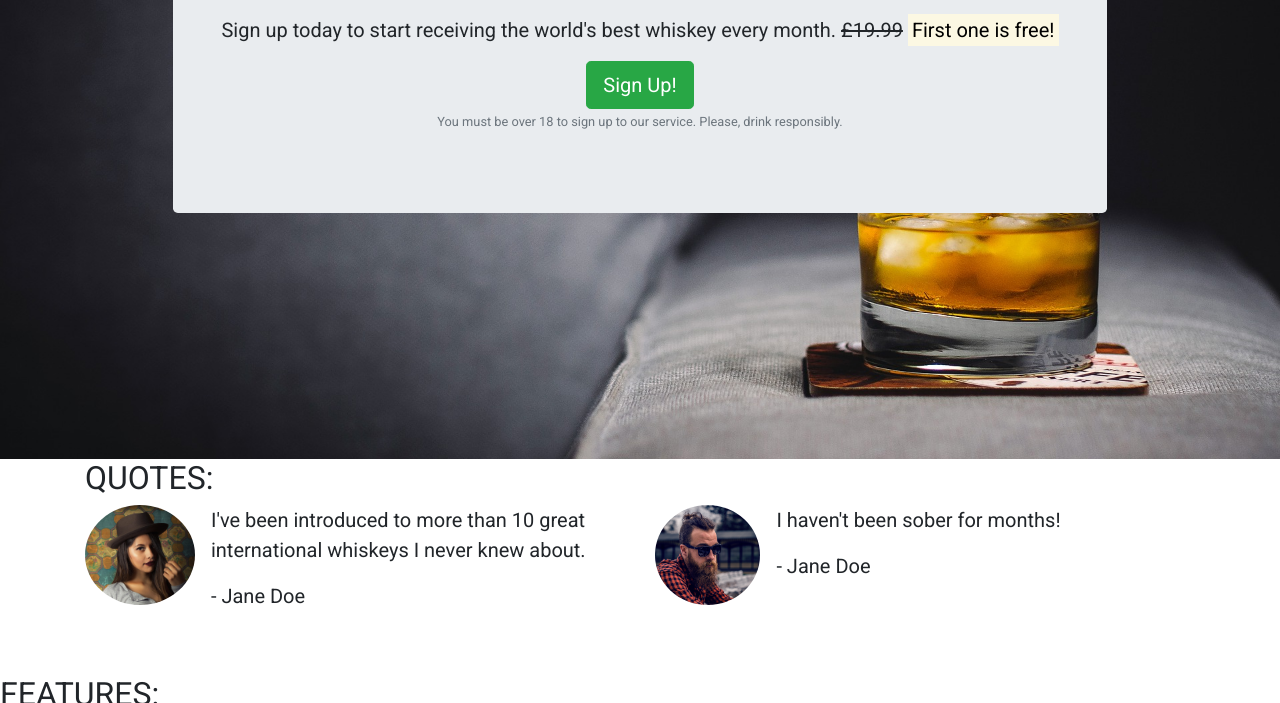
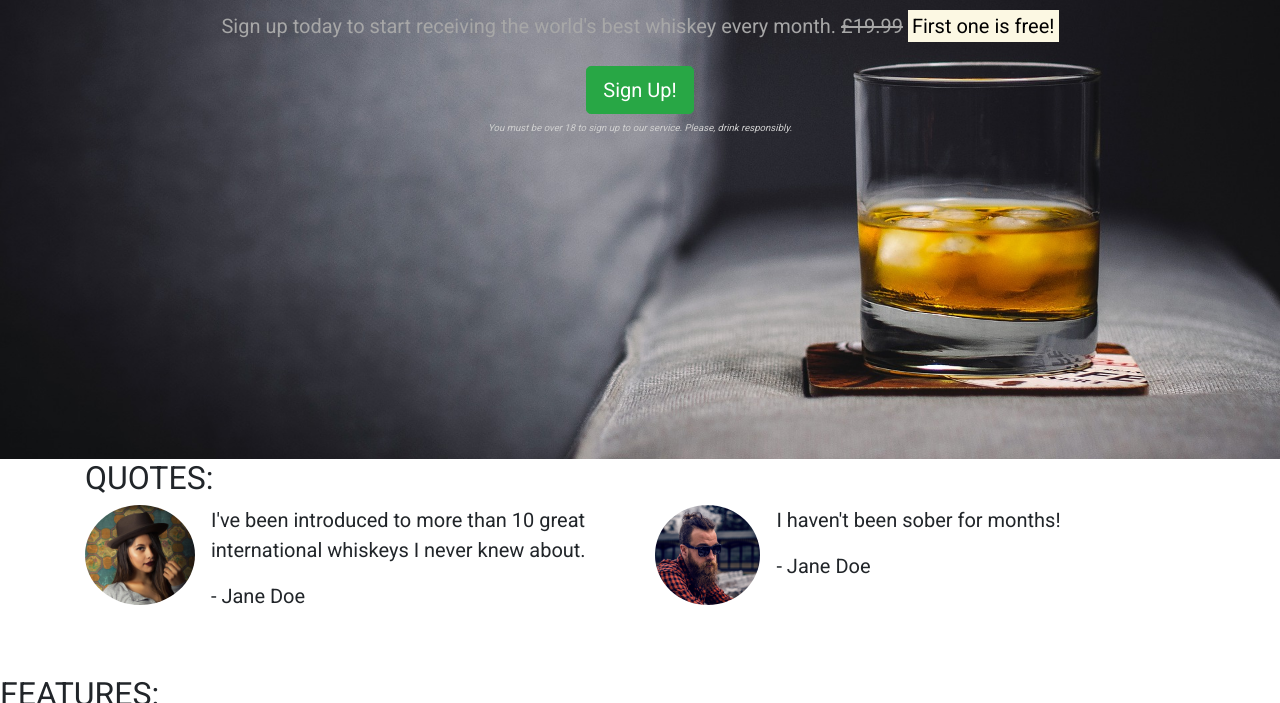
Before and after one commit to krandon1986/whiskey-drop, a plain HTML site: page index.html in a window 1280 px wide. Shown: the part 397-1100 px from the top of the page. Drawn offline with nearby package versions, Linux system fonts and the light colour scheme.

Commit message:
Abjust the font color in the callout section

```diff
--- a/css/style.css
+++ b/css/style.css
@@ -24,8 +24,23 @@ body {
 
 /* Jumbotron */
 
+.jumbotron {
+    background-color: transparent;
+}
+
 .jumbotron-header {
     color: white;
     font-weight: bold;
     margin-bottom: 30px;
 }
+
+.jumbotron .lead{
+    margin: 25px 0;
+    color: #a7a7a7;
+}
+
+.jumbotron small {
+    font-size: 60%;
+    font-style: italic;
+    color: #d0d0d0;
+}
```
